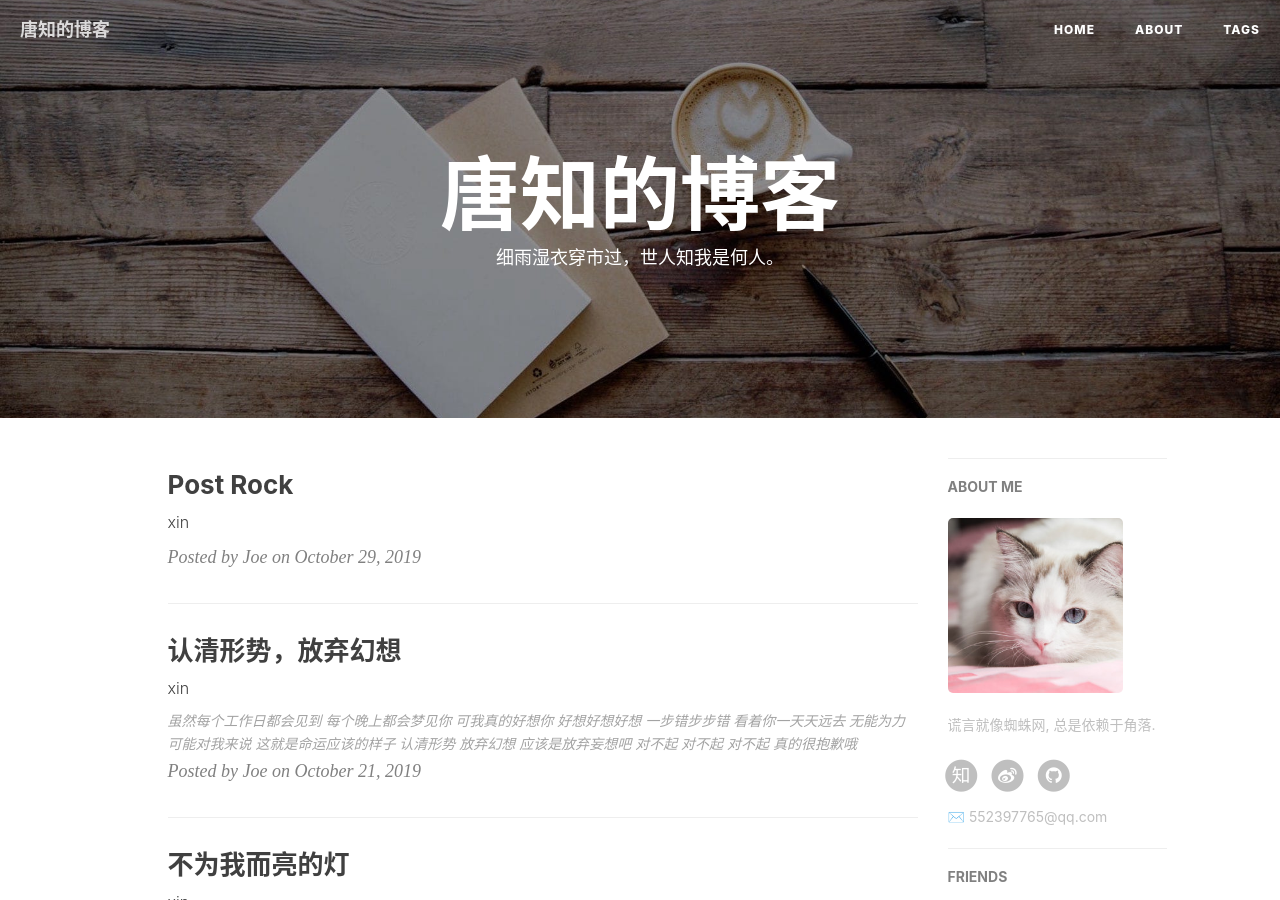
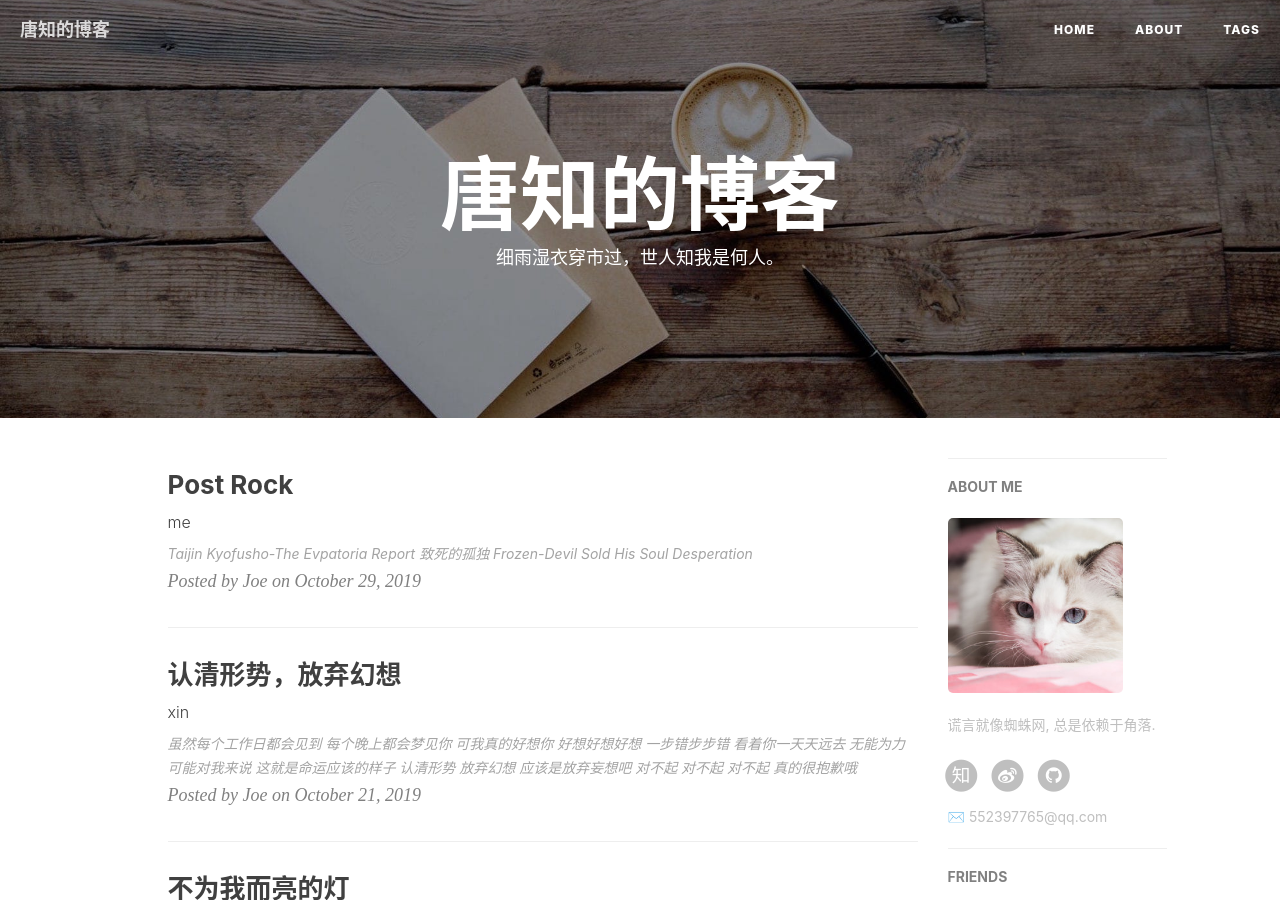
Before and after one commit to Joewn/Joewn.github.io, a Jekyll site: the page built from index.html, in a window 1280 px wide and 900 px high. Built offline with Jekyll 4.4.1, drawn with Linux system fonts in a browser that asks for light colours; nearby versions of some CDN libraries; the list of posts is cut into pages by our own code; comment, search, counter and statistics services are not loaded.

Commit message:
Update 2019-10-29-Post Rock.md

```diff
--- a/_posts/2019-10-29-Post Rock.md
+++ b/_posts/2019-10-29-Post Rock.md
@@ -1,7 +1,7 @@
 ---
 layout:     post
 title:      Post Rock
-subtitle:   xin
+subtitle:   me
 date:       2019-10-29
 author:     Joe
 header-img: img/post-bg-universe.jpg
@@ -11,3 +11,9 @@
 ---
 
 <iframe frameborder="no" marginwidth="0" marginheight="0" width="350" height="" src="https://music.163.com/outchain/player?type=2&id=19278445&auto=0&height=66"></iframe>
+*Taijin Kyofusho-The Evpatoria Report*
+致死的孤独
+
+<iframe frameborder="no" marginwidth="0" marginheight="0" width="350" height="" src="https://music.163.com/outchain/player?type=2&id=17469733&auto=0&height=66"></iframe>
+*Frozen-Devil Sold His Soul*
+Desperation
```
